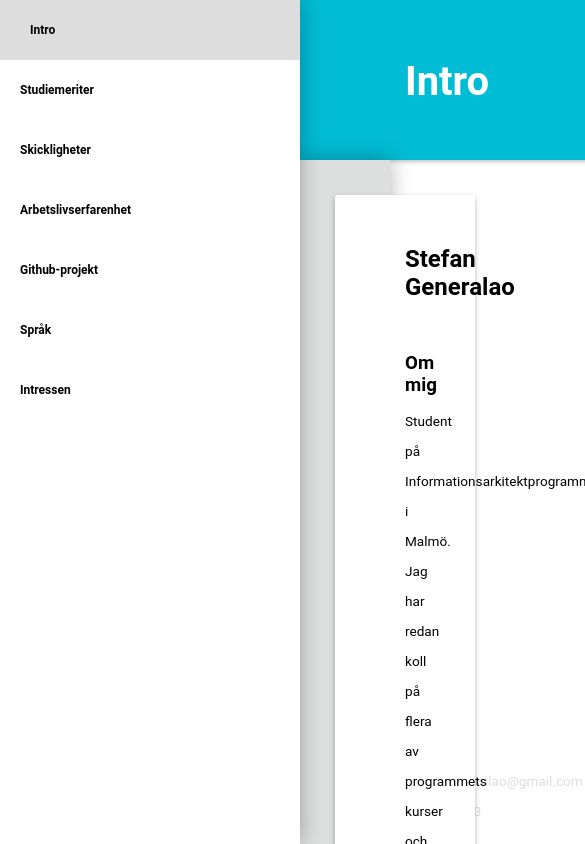
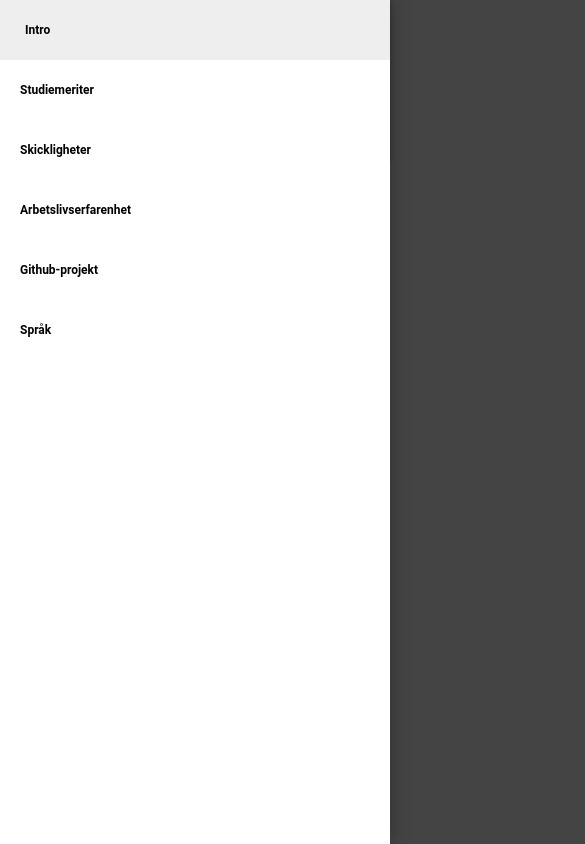
Before and after one commit to stefangeneralao/stefan-generalao-cv, a React (Create React App) app: page / in a window 390 px wide. Shown: the top 844 px of the page, 585 px wide, since content can reach past the window. Built offline with nearby package versions, Linux system fonts and the light colour scheme.

Commit message:
Minor fixes

```diff
--- a/package.json
+++ b/package.json
@@ -1,6 +1,6 @@
 {
   "name": "stefangeneralao-fyi",
-  "version": "1.0",
+  "version": "0.1.0",
   "private": true,
   "dependencies": {
     "jquery": "^3.2.1",
--- a/public/index.html
+++ b/public/index.html
@@ -20,7 +20,7 @@
       work correctly both with client-side routing and a non-root public URL.
       Learn how to configure a non-root public URL by running `npm run build`.
     -->
-	<title>React App</title>
+	<title>Stefan Generalao</title>
 </head>
 
 <body>
--- a/src/App.css
+++ b/src/App.css
@@ -1,3 +1,7 @@
+body {
+	background-color: #444;
+}
+
 h3 {
 	margin-top: 30px;
 	margin-bottom: 10px;
@@ -15,10 +19,14 @@ h3 {
   z-index: 1;
 }
 
+.Header > .menu-icon {
+	display: none;
+}
+
 .Header > h1 {
   padding-left: 105px;
   font-size: 2.5em;
-  line-height: 110px;
+	margin-top: 60px;
 }
 
 .Body {
@@ -28,7 +36,7 @@ h3 {
   margin-top: 160px;
   margin-bottom: 160px;
   padding: 5px;
-  z-index: 2;
+  z-index: 3;
   box-shadow: 0px 0px 20px rgba(0, 0, 0, 0.3);
 }
 
@@ -42,7 +50,7 @@ h3 {
   margin: 30px;
   background-color: #fff;
   box-shadow: 0px 2px 5px rgba(0, 0, 0, 0.3);
-  border-radius: 3px;
+  border-radius: 2dp;
 	text-align: justify;
 }
 
@@ -60,9 +68,11 @@ h3 {
   bottom: 0;
   width: 300px;
   box-shadow: 0px 0px 20px rgba(0, 0, 0, 0.3);
-  z-index: 3;
+  z-index: 4;
   overflow-y: scroll;
   height: 100%;
+	transition: 450ms;
+	transition-timing-function: cubic-bezier(.4,0,.2,1);
 }
 
 ul {
@@ -71,16 +81,11 @@ ul {
 }
 
 li {
-	list-style: none;
 	line-height: 60px;
 	font-size: 0.75rem;
-	padding-left: 0;
 	font-weight: 600;
 	transition: 400ms;
-}
-
-li:hover {
-	transition: 150ms;
+	white-space: nowrap;
 }
 
 .section-list-item {
@@ -88,29 +93,33 @@ li:hover {
 }
 
 .section-list-item:hover {
-	padding-left: 30px;
+	padding-left: 25px;
 	background-color: #eee;
 }
 
 .section-list-item.active {
-	padding-left: 30px;
-	background-color: #ddd;
+	padding-left: 28px;
+	background-color: #fff;
+	color: #00B8D4;
+	transition: 550ms;
 }
 
 .subsection-list-item {
-	padding-left: 25px;
+	padding-left: 40px;
 	background-color: #555;
 	color: white;
 }
 
 .subsection-list-item:hover {
-	padding-left: 35px;
-	background-color: #444;
+	padding-left: 45px;
+	background-color: #4d4d4d;
 }
 
 .subsection-list-item.active {
-	padding-left: 35px;
-	background-color: #333;
+	padding-left: 48px;
+	background-color: #555;
+	color: #00E5FF;
+	transition: 550ms;
 }
 
 .Divider {
@@ -130,6 +139,7 @@ li:hover {
   color: #ddd;
   padding-left: 105px;
 	font-size: 0.85rem;
+	z-index: 2;
 }
 
 .noselect {
@@ -143,15 +153,84 @@ li:hover {
 }
 
 .progressbar {
-	max-width: 500px;
+	max-width: 560px;
 	height: 4px;
 	background-color: #ddd;
-	border-radius: 10px;
+	border-radius: 99px;
 }
 
 .progressbar > .progress {
 	background-color: #00BCD4;
 	height: 100%;
 	width: 0;
-	border-radius: 4px;
+	border-radius: 99px;
 }
+
+.avatar-section > .background-avatar {
+	height: 160px;
+	width: 100%;
+	filter: hue-rotate(177deg) invert(1) contrast(95%) brightness(120%) saturate(170%);
+	z-index: 2;
+}
+
+/*Tablet*/
+@media screen and (max-width: 950px) {
+	.Drawer {
+		width: 0;
+	}
+
+	.Body {
+		margin-left: 0;
+	}
+
+	.Header, .Footer {
+		left: 0;
+	}
+
+	.Header > .menu-icon {
+		filter: invert(1);
+		position: absolute;
+		width: 35px;
+		height: auto;
+		margin-top: 65px;
+		margin-left: 45px;
+		display: initial;
+	}
+}
+
+/*Mobile*/
+@media screen and (max-width: 600px) {
+	.Body {
+		margin-top: 70px;
+		padding-left: 0;
+		padding-right: 0;
+	}
+
+	.Card {
+		margin: 15px 5px;
+		padding-left: 20px;
+		padding-right: 20px;
+
+	}
+
+	.Card h2 {
+		text-align: center;
+	}
+
+	.Footer {
+		text-align: center;
+		padding-left: 0;
+	}
+
+	.Header h1 {
+		font-size: 1.2rem;
+		padding-left: 60px;
+		margin-top: 24px;
+	}
+
+	.Header > .menu-icon {
+		width: 30px;
+		margin-top: 20px;
+		margin-left: 20px;
+	}
+}
--- a/src/App.js
+++ b/src/App.js
@@ -11,25 +11,57 @@ window.storage = getStorage();
 class App extends Component {
   constructor() {
     super();
-    this.state = {selectedSection: "Intro"}
+    this.state = {
+			selectedSection: "",
+			drawerOpen: true
+		};
     this.selectSection = this.selectSection.bind(this);
+		this.openDrawer = this.openDrawer.bind(this);
+		this.closeDrawer = this.closeDrawer.bind(this);
+		this.toggleDrawer = this.toggleDrawer.bind(this);
   }
 
   selectSection(section) {
-    this.setState({selectedSection: section});
+    this.setState({
+			selectedSection: section
+		});
+
+		this.closeDrawer();
 
 		// Scroll to top on any section change.
     window.scrollTo(0, 0)
   }
 
+	openDrawer() {
+		this.setState({
+			drawerOpen: true
+		});
+	}
+
+	closeDrawer() {
+		this.setState({
+			drawerOpen: false
+		});
+	}
+
+	toggleDrawer() {
+		this.setState({
+			drawerOpen: !this.state.drawerOpen
+		});
+	}
+
   render() {
     return (
       <div className="App">
-        <Header selectedSection={this.state.selectedSection}/>
-        <Drawer
-          selectSection={this.selectSection}
-          selectedSection={this.state.selectedSection}
-        />
+				<Drawer
+					selectSection={this.selectSection}
+					selectedSection={this.state.selectedSection}
+					open={this.state.drawerOpen}
+				/>
+        <Header
+					selectedSection={this.state.selectedSection}
+					toggleDrawer={this.toggleDrawer}
+				/>
         <Body
           selectedSection={this.state.selectedSection}
         />
--- a/src/Card.js
+++ b/src/Card.js
@@ -34,7 +34,6 @@ class Card extends Component {
 					break;
 
 				case 'link':
-					console.log(itemValue);
 					result = (
 						<a href={itemValue} target="blank"><p>{itemValue}</p></a>
 					)
--- a/src/Drawer.js
+++ b/src/Drawer.js
@@ -52,6 +52,28 @@ class SectionListItem extends Component {
 			<li onClick={() => {this.onClickHandler()}} className={className}>
 				{this.props.id}
 			</li>
+		)
+	}
+}
+
+class SubSection extends Component{
+	componentDidMount() {
+		$(".subsection-body").hide();
+    $("#" + this.props.section.id).children(".subsection-header").click(function() {
+			$(this).siblings(".subsection-body").slideToggle(250);
+    });
+	}
+
+	render() {
+		return (
+			<div className="subsection" id={this.props.section.id}>
+			  <li className="subsection-header section-list-item">
+			    {this.props.section.id}
+			  </li>
+			  <ul className="subsection-body">
+			    {this.props.subSectionsList}
+			  </ul>
+			</div>
 		)
 	}
 }
@@ -115,34 +137,14 @@ class Drawer extends Component {
   }
 
   render() {
+		const width = this.props.open ? "100%" : "";
+
     return (
-      <div className="Drawer">
+      <div className="Drawer" style={{width: width}}>
         {this.createSectionsList()}
       </div>
     );
   }
 }
 
-class SubSection extends Component{
-	componentDidMount() {
-		$(".subsection-body").hide();
-    $("#" + this.props.section.id).children(".subsection-header").click(function() {
-			$(this).siblings(".subsection-body").slideToggle();
-    });
-	}
-
-	render() {
-		return (
-			<div className="subsection" id={this.props.section.id}>
-			  <li className="subsection-header section-list-item">
-			    {this.props.section.id}
-			  </li>
-			  <ul className="subsection-body">
-			    {this.props.subSectionsList}
-			  </ul>
-			</div>
-		)
-	}
-}
-
 export default Drawer;
--- a/src/Header.js
+++ b/src/Header.js
@@ -1,10 +1,23 @@
 import React, {Component} from 'react';
 import './App.css';
+import menuIcon from './images/ic_menu_black_24px.svg';
 
 class Header extends Component {
+	onClickHandler() {
+		this.props.toggleDrawer();
+	}
+
   render() {
     return (
-      <div className="Header">
+      <div
+				className="Header"
+				onClick={() => {this.onClickHandler()}}
+			>
+				<img
+					className="menu-icon"
+					src={menuIcon}
+					alt="menu icon"
+				/>
         <h1>{this.props.selectedSection}</h1>
       </div>
     );
--- a/src/storage.js
+++ b/src/storage.js
@@ -21,7 +21,7 @@ const storage = {
     {id: "Arbetslivserfarenhet"},
     {id: "Github-projekt"},
     {id: "Språk"},
-    {id: "Intressen"},
+    // {id: "Intressen"},
   ],
 
   cards: [
@@ -43,7 +43,7 @@ const storage = {
       content: [
         {title: "Om denna webbapplikationen"},
         {divider: "full"},
-				{paragraph: "Applikationen på domänen www.stefangeneralao.fyi är skriven av mig. Till mina verktyg valde jag React och projektet bygger på en boilerplate kallad \"create-react-app\". Förutom JQuery har jag inte använt några andra ramverk eller bibliotek. Servern körs på en maskin med Debian och använder Node i serversidan."},
+				{paragraph: "Applikationen på domänen www.stefangeneralao.fyi är skriven av mig. Till mina verktyg valde jag React och projektet bygger på en boilerplate kallad \"create-react-app\". Förutom JQuery har jag inte använt några andra ramverk eller bibliotek. Servern körs på en maskin med Debian som använder Node."},
 				{paragraph: "Gå gärna in och kolla på min Github. Upptäcker ni buggar, andra problem eller har synpunkter? Skicka in en issue eller pull-request!"}
       ]
     },
```
Also changed, not shown: src/images/ic_menu_black_24px.svg (added), 1 other file (tests, documents, lock files or other folders).
